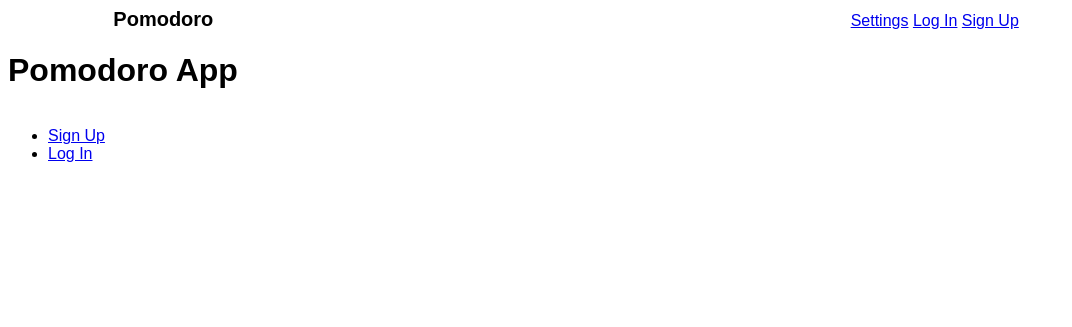
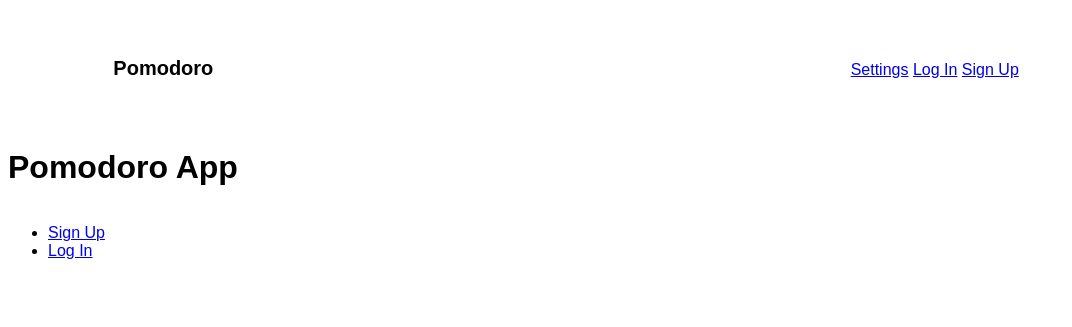
Before and after one commit to victorlomi/Pomodoro, a Flask app: page / in a window 1280 px wide. Shown: the top 327 px of the page, without its empty margins (0-1072 px from the left). Run offline with Flask 2, Linux system fonts and the light colour scheme.

Commit message:
add vertical space to nav and align items in center

```diff
--- a/app/static/style.css
+++ b/app/static/style.css
@@ -5,6 +5,7 @@ body {
 nav {
     display: grid;
     grid-template-columns: repeat(12, 1fr);
+    grid-template-rows: 120px;
 }
 
 nav .nav-title {
@@ -12,9 +13,11 @@ nav .nav-title {
     font-size: 20px;
     font-weight: bold;
     text-decoration: none;
-    grid-column: 2
+    grid-column: 2;
+    align-self: center;
 }
 
 nav .links {
     grid-column: 9 / span 3;
+    align-self: center;
 }
```
